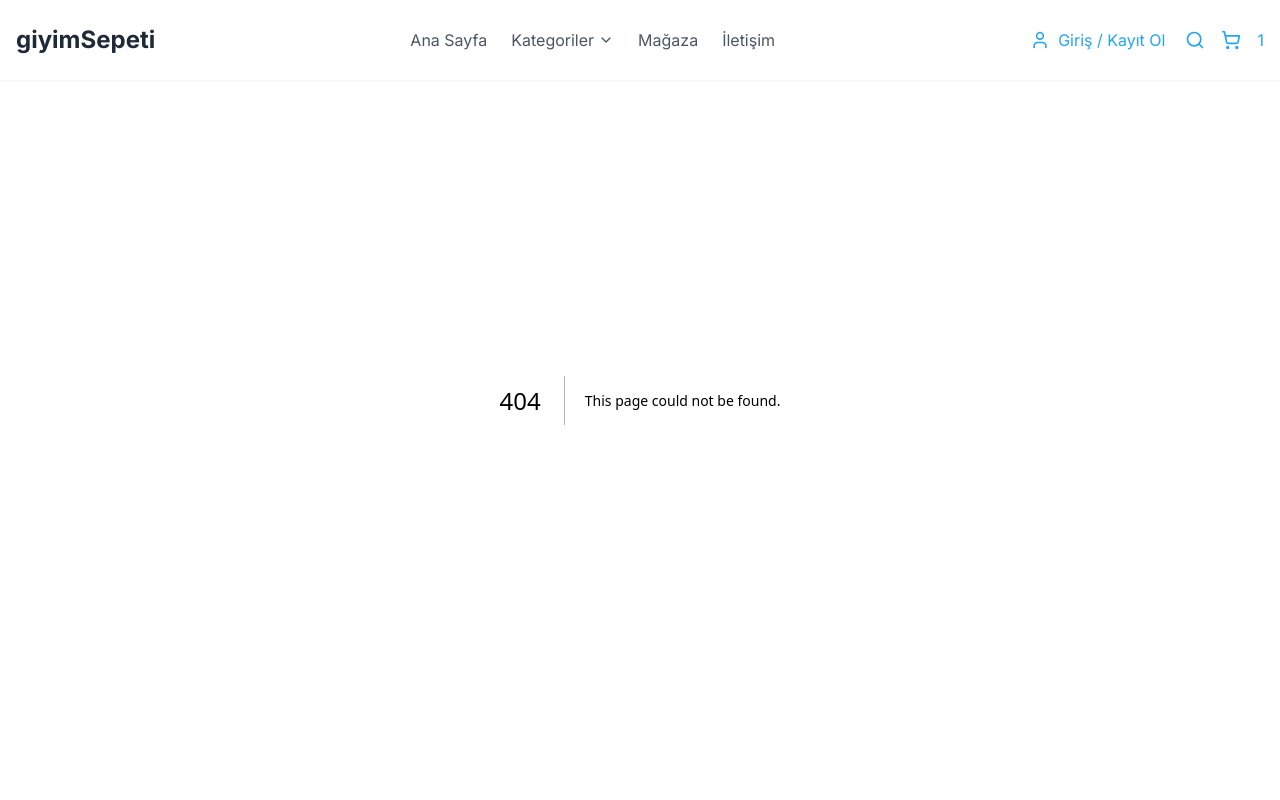
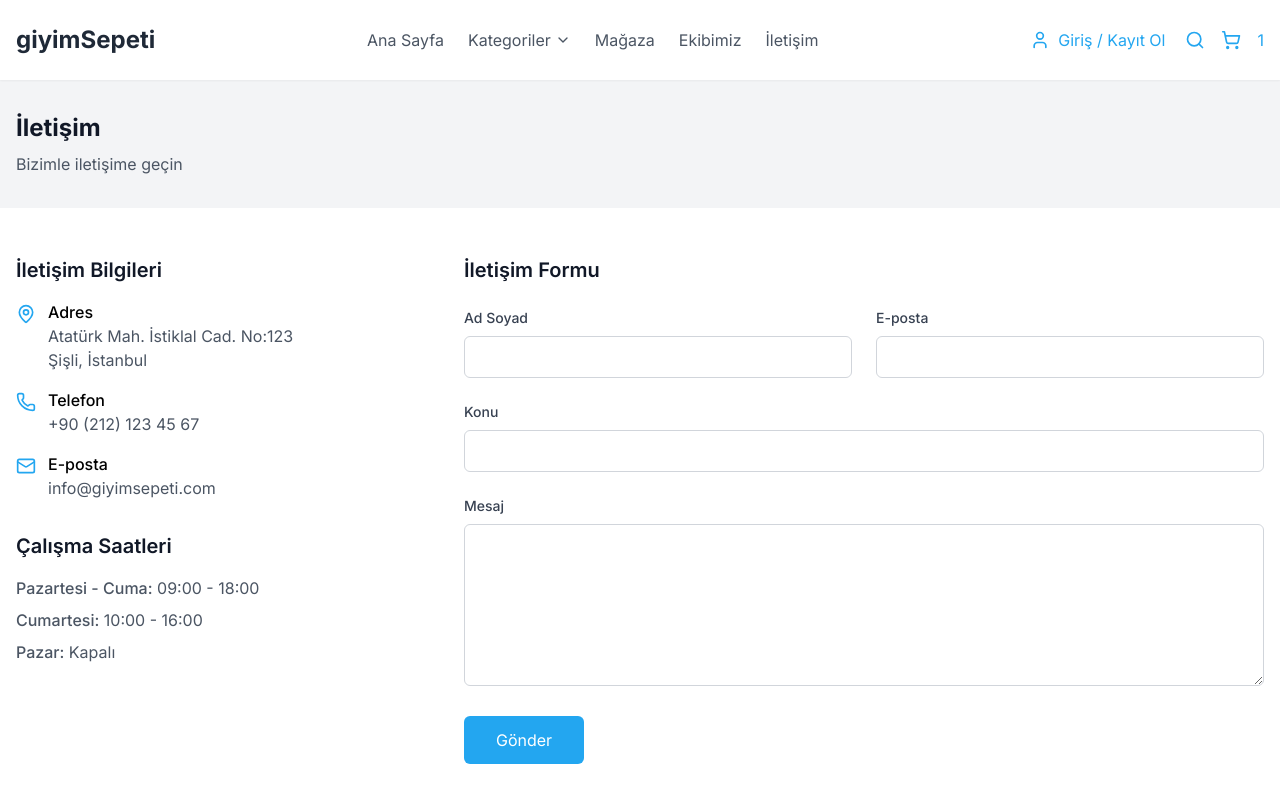
Before and after one commit to tngokce/giyimsepeti, a Next.js app: page /contact in a window 1280 px wide. Before the commit this address had no page. Shown: the top 800 px of the page. Built offline with nearby package versions, Linux system fonts and the light colour scheme.

Commit message:
contactPage

```diff
--- /dev/null
+++ b/src/app/contact/page.tsx
@@ -0,0 +1,132 @@
+'use client';
+
+import { Mail, MapPin, Phone } from 'lucide-react';
+
+export default function ContactPage() {
+  return (
+    <div className="flex flex-col pt-20">
+      {/* Page Header */}
+      <div className="bg-gray-100 py-8">
+        <div className="container mx-auto px-4">
+          <h1 className="text-2xl font-bold text-gray-900">İletişim</h1>
+          <p className="mt-2 text-gray-600">Bizimle iletişime geçin</p>
+        </div>
+      </div>
+
+      <div className="container mx-auto px-4 py-12">
+        <div className="flex flex-col md:flex-row gap-12">
+          {/* Contact Information */}
+          <div className="w-full md:w-1/3 space-y-8">
+            <div>
+              <h2 className="text-xl font-semibold text-gray-900 mb-4">
+                İletişim Bilgileri
+              </h2>
+              <div className="space-y-4">
+                <div className="flex items-start space-x-3">
+                  <MapPin className="w-5 h-5 text-[#23A6F0] mt-1" />
+                  <div>
+                    <p className="font-medium">Adres</p>
+                    <p className="text-gray-600">
+                      Atatürk Mah. İstiklal Cad. No:123
+                      <br />
+                      Şişli, İstanbul
+                    </p>
+                  </div>
+                </div>
+                <div className="flex items-start space-x-3">
+                  <Phone className="w-5 h-5 text-[#23A6F0] mt-1" />
+                  <div>
+                    <p className="font-medium">Telefon</p>
+                    <p className="text-gray-600">+90 (212) 123 45 67</p>
+                  </div>
+                </div>
+                <div className="flex items-start space-x-3">
+                  <Mail className="w-5 h-5 text-[#23A6F0] mt-1" />
+                  <div>
+                    <p className="font-medium">E-posta</p>
+                    <p className="text-gray-600">info@giyimsepeti.com</p>
+                  </div>
+                </div>
+              </div>
+            </div>
+
+            {/* Working Hours */}
+            <div>
+              <h2 className="text-xl font-semibold text-gray-900 mb-4">
+                Çalışma Saatleri
+              </h2>
+              <div className="space-y-2">
+                <p className="text-gray-600">
+                  <span className="font-medium">Pazartesi - Cuma:</span> 09:00 - 18:00
+                </p>
+                <p className="text-gray-600">
+                  <span className="font-medium">Cumartesi:</span> 10:00 - 16:00
+                </p>
+                <p className="text-gray-600">
+                  <span className="font-medium">Pazar:</span> Kapalı
+                </p>
+              </div>
+            </div>
+          </div>
+
+          {/* Contact Form */}
+          <div className="w-full md:w-2/3">
+            <h2 className="text-xl font-semibold text-gray-900 mb-6">
+              İletişim Formu
+            </h2>
+            <form className="space-y-6">
+              <div className="grid grid-cols-1 md:grid-cols-2 gap-6">
+                <div>
+                  <label htmlFor="name" className="block text-sm font-medium text-gray-700 mb-2">
+                    Ad Soyad
+                  </label>
+                  <input
+                    type="text"
+                    id="name"
+                    className="w-full px-4 py-2 border border-gray-300 rounded-md focus:outline-none focus:ring-2 focus:ring-[#23A6F0] focus:border-transparent"
+                  />
+                </div>
+                <div>
+                  <label htmlFor="email" className="block text-sm font-medium text-gray-700 mb-2">
+                    E-posta
+                  </label>
+                  <input
+                    type="email"
+                    id="email"
+                    className="w-full px-4 py-2 border border-gray-300 rounded-md focus:outline-none focus:ring-2 focus:ring-[#23A6F0] focus:border-transparent"
+                  />
+                </div>
+              </div>
+              <div>
+                <label htmlFor="subject" className="block text-sm font-medium text-gray-700 mb-2">
+                  Konu
+                </label>
+                <input
+                  type="text"
+                  id="subject"
+                  className="w-full px-4 py-2 border border-gray-300 rounded-md focus:outline-none focus:ring-2 focus:ring-[#23A6F0] focus:border-transparent"
+                />
+              </div>
+              <div>
+                <label htmlFor="message" className="block text-sm font-medium text-gray-700 mb-2">
+                  Mesaj
+                </label>
+                <textarea
+                  id="message"
+                  rows={6}
+                  className="w-full px-4 py-2 border border-gray-300 rounded-md focus:outline-none focus:ring-2 focus:ring-[#23A6F0] focus:border-transparent"
+                ></textarea>
+              </div>
+              <button
+                type="submit"
+                className="w-full md:w-auto px-8 py-3 bg-[#23A6F0] text-white rounded-md hover:bg-[#1a7ac0] transition-colors"
+              >
+                Gönder
+              </button>
+            </form>
+          </div>
+        </div>
+      </div>
+    </div>
+  );
+}
--- /dev/null
+++ b/src/app/team/page.tsx
@@ -0,0 +1,99 @@
+'use client';
+
+import Image from 'next/image';
+import Link from 'next/link';
+import { Linkedin, Github, Mail } from 'lucide-react';
+
+// Takım üyeleri verisi
+const teamMembers = [
+  {
+    id: 1,
+    name: 'Gökhan Özdemir',
+    role: 'Project Manager',
+    image: '/images/team/gokhan-ozdemir.jpg', // LinkedIn profil fotoğrafı
+    linkedin: 'https://www.linkedin.com/in/gokhanozdemir/',
+    email: 'gokhan@giyimsepeti.com'
+  },
+  {
+    id: 2,
+    name: 'Tuna Gökçe',
+    role: 'Full Stack Developer',
+    image: '/images/team/tuna-gokce.jpg', // Kendi fotoğrafınız
+    linkedin: 'https://www.linkedin.com/in/tunagokce/',
+    github: 'https://github.com/tunagokce',
+    email: 'tuna@giyimsepeti.com'
+  },
+  // Diğer takım üyeleri...
+];
+
+export default function TeamPage() {
+  return (
+    <div className="flex flex-col pt-20">
+      {/* Page Header */}
+      <div className="bg-gray-100 py-8">
+        <div className="container mx-auto px-4">
+          <h1 className="text-2xl font-bold text-gray-900">Ekibimiz</h1>
+          <p className="mt-2 text-gray-600">
+            Giyimsepeti'ni oluşturan harika ekiple tanışın
+          </p>
+        </div>
+      </div>
+
+      {/* Team Grid */}
+      <div className="container mx-auto px-4 py-12">
+        <div className="grid grid-cols-1 md:grid-cols-2 lg:grid-cols-3 gap-8">
+          {teamMembers.map((member) => (
+            <div
+              key={member.id}
+              className="flex flex-col items-center p-6 bg-white rounded-lg shadow-md hover:shadow-lg transition-shadow"
+            >
+              {/* Member Image */}
+              <div className="relative w-48 h-48 rounded-full overflow-hidden mb-6">
+                <Image
+                  src={member.image}
+                  alt={member.name}
+                  fill
+                  className="object-cover"
+                />
+              </div>
+
+              {/* Member Info */}
+              <h3 className="text-xl font-semibold text-gray-900">{member.name}</h3>
+              <p className="text-gray-600 mt-1 mb-4">{member.role}</p>
+
+              {/* Social Links */}
+              <div className="flex space-x-4">
+                {member.linkedin && (
+                  <Link
+                    href={member.linkedin}
+                    target="_blank"
+                    className="text-gray-600 hover:text-[#0077B5] transition-colors"
+                  >
+                    <Linkedin className="w-5 h-5" />
+                  </Link>
+                )}
+                {member.github && (
+                  <Link
+                    href={member.github}
+                    target="_blank"
+                    className="text-gray-600 hover:text-gray-900 transition-colors"
+                  >
+                    <Github className="w-5 h-5" />
+                  </Link>
+                )}
+                {member.email && (
+                  <Link
+                    href={`mailto:${member.email}`}
+                    className="text-gray-600 hover:text-[#23A6F0] transition-colors"
+                  >
+                    <Mail className="w-5 h-5" />
+                  </Link>
+                )}
+              </div>
+            </div>
+          ))}
+        </div>
+      </div>
+    </div>
+  );
+}
--- a/src/components/layout/Header.tsx
+++ b/src/components/layout/Header.tsx
@@ -157,9 +157,8 @@ export default function Header() {
                   </div>
                 )}
               </li>
-              <li>
-                <Link href="/shop" className="hover:text-gray-900">Mağaza</Link>
-              </li>
+              <li><Link href="/shop" className="hover:text-gray-900">Mağaza</Link></li>
+              <li><Link href="/team" className="hover:text-gray-900">Ekibimiz</Link></li>
               <li><Link href="/contact" className="hover:text-gray-900">İletişim</Link></li>
             </ul>
           </nav>
@@ -237,6 +236,15 @@ export default function Header() {
                 </li>
                 <li>
                   <Link
+                    href="/team"
+                    className="block px-4 py-2 text-gray-600 hover:bg-gray-50 rounded-lg"
+                    onClick={() => setIsMobileMenuOpen(false)}
+                  >
+                    Ekibimiz
+                  </Link>
+                </li>
+                <li>
+                  <Link
                     href="/contact"
                     className="block px-4 py-2 text-gray-600 hover:bg-gray-50 rounded-lg"
                     onClick={() => setIsMobileMenuOpen(false)}
```
